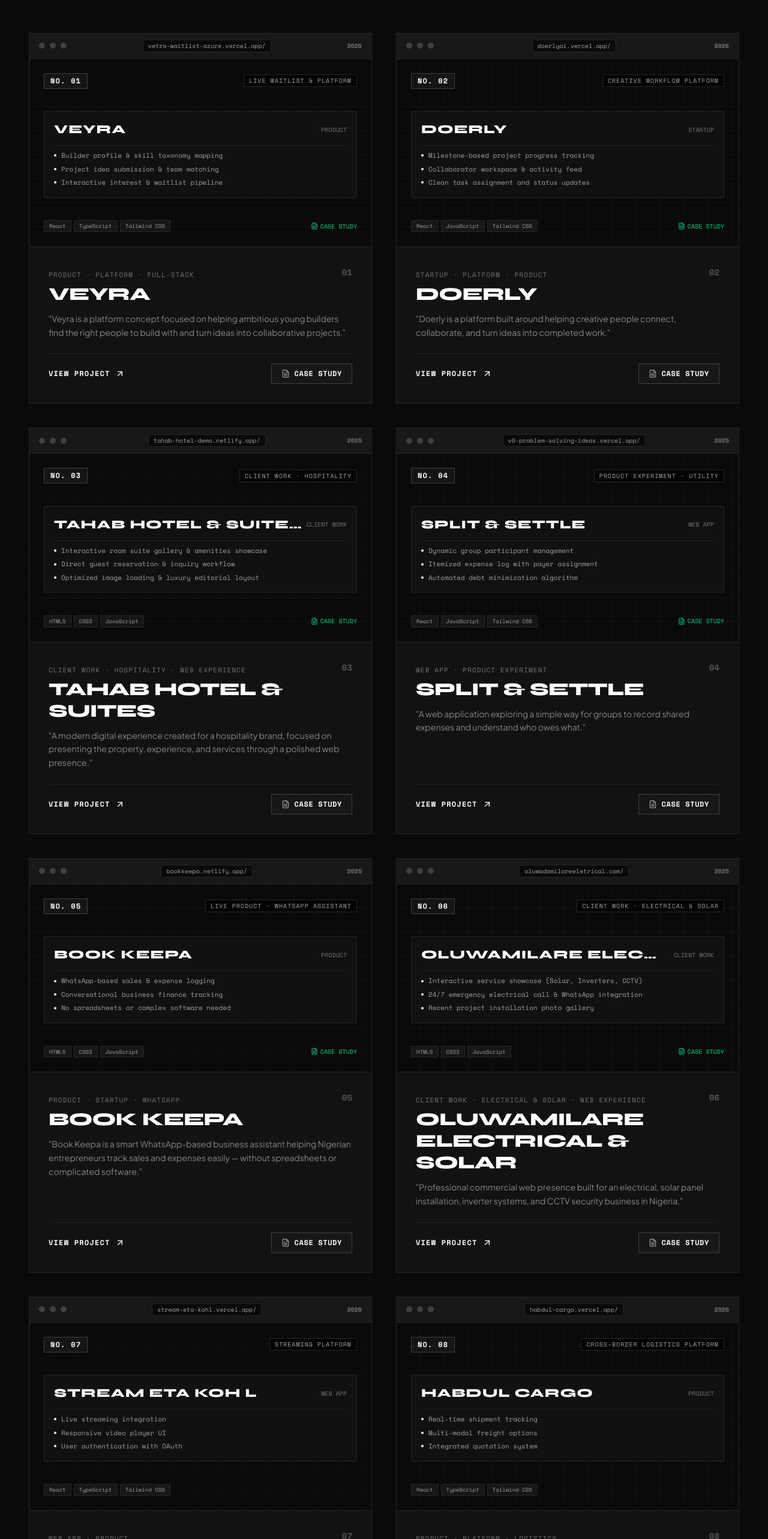
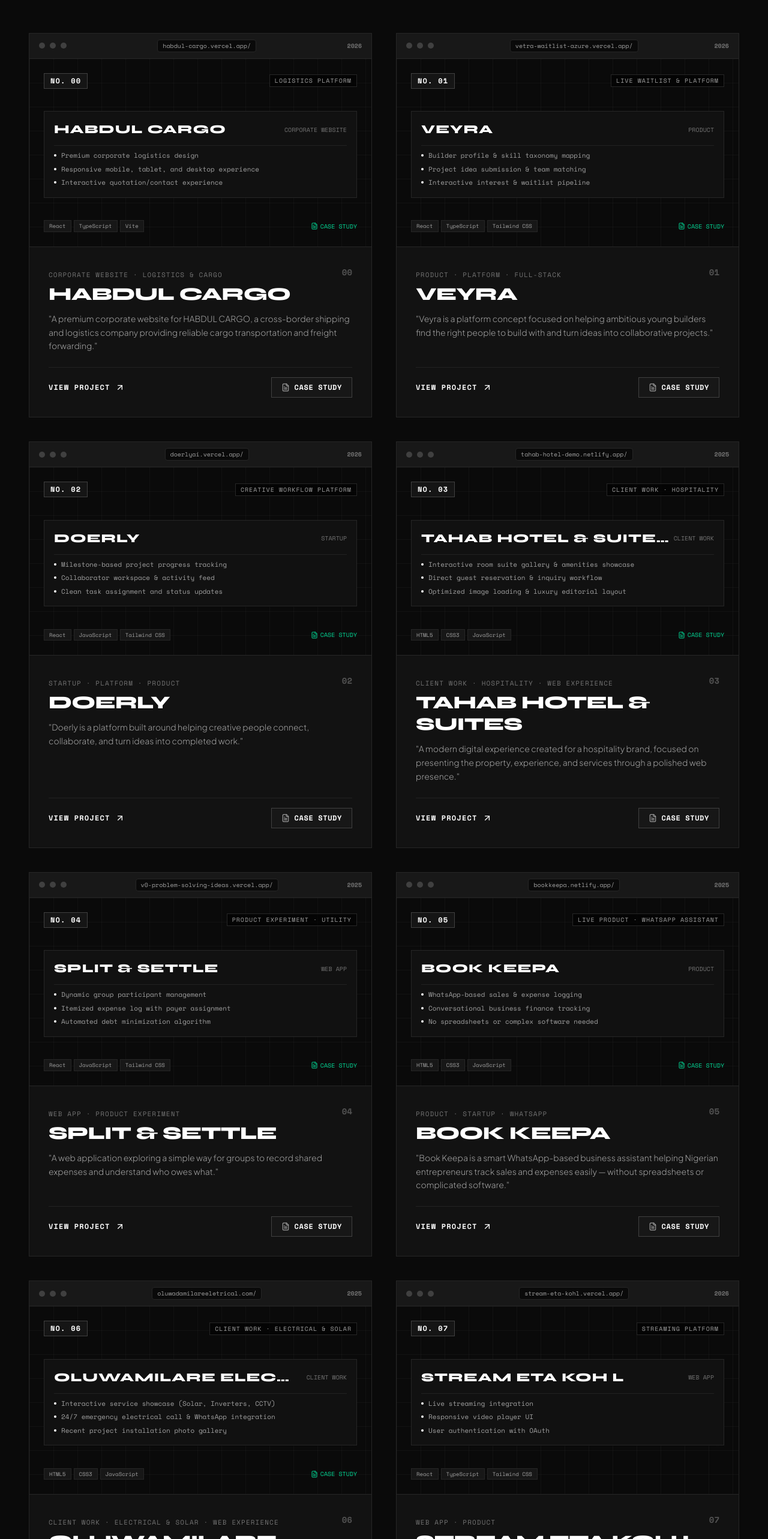
Before and after one commit to Abdul-123t/abdulstar-portfolio, a React (Vite) app: page / in a window 1280 px wide. Shown: the part 2096-4662 px from the top of the page at 60% size. Built offline with nearby package versions, Linux system fonts and the light colour scheme.

Commit message:
Update portfolio content

```diff
--- a/src/components/SelectedWork.tsx
+++ b/src/components/SelectedWork.tsx
@@ -1,8 +1,7 @@
 import React, { useState } from 'react';
 import { Project, FilterCategory } from '../types';
-import { SELECTED_PROJECTS, CLIENT_BUSINESS_WORK } from '../data/portfolioData';
+import { SELECTED_PROJECTS } from '../data/portfolioData';
 import { ProjectCard } from './ProjectCard';
-import { ExternalLink, Filter, Building2, CheckCircle2, MapPin, Globe } from 'lucide-react';
 
 interface SelectedWorkProps {
   onOpenCaseStudy: (project: Project) => void;
@@ -65,118 +64,7 @@ export const SelectedWork: React.FC<SelectedWorkProps> = ({ onOpenCaseStudy }) =
           ))}
         </div>
 
-        {/* Client & Business Work Section */}
-        {(activeFilter === 'ALL' || activeFilter === 'CLIENT WORK') && (
-          <div className="pt-12 sm:pt-16 border-t border-neutral-900 space-y-8 sm:space-y-12">
-            <div className="space-y-3">
-              <div className="inline-flex items-center gap-2 px-3 py-1 bg-neutral-900 border border-neutral-800">
-                <Building2 className="w-3.5 h-3.5 text-neutral-400" />
-                <span className="font-mono text-xs text-neutral-400 uppercase tracking-widest">
-                  CLIENT DIGITAL SETUP
-                </span>
-              </div>
-              <h3 className="font-heading font-extrabold text-2xl sm:text-4xl text-white tracking-tight">
-                CLIENT &amp; BUSINESS WORK
-              </h3>
-              <p className="font-sans text-xs sm:text-base text-neutral-400 leading-relaxed font-light">
-                Google Business Profile setup and digital presence work carried out for local businesses — helping them get found on Google Maps and establish a stronger online footprint.
-              </p>
-            </div>
 
-            {/* Business Work Cards Grid */}
-            <div className="grid grid-cols-1 sm:grid-cols-2 lg:grid-cols-3 gap-4 sm:gap-6">
-              {CLIENT_BUSINESS_WORK.map((biz) => (
-                <div
-                  key={biz.id}
-                  className="bg-[#121212] border border-neutral-800/90 p-4 sm:p-6 flex flex-col justify-between space-y-5 sm:space-y-6 hover:border-neutral-600 transition-colors group overflow-hidden"
-                >
-                  <div className="space-y-2.5 sm:space-y-3 min-w-0">
-                    <div className="flex items-center justify-between gap-2">
-                      <span className="font-mono text-[9px] sm:text-[10px] text-neutral-500 uppercase tracking-wider bg-black/60 px-1.5 sm:px-2 py-0.5 border border-neutral-800 flex items-center gap-1 sm:gap-1.5 truncate min-w-0">
-                        <MapPin className="w-2.5 h-2.5 text-neutral-500 shrink-0" />
-                        <span className="truncate">{biz.category}</span>
-                      </span>
-                      <CheckCircle2 className="w-3.5 h-3.5 sm:w-4 sm:h-4 text-neutral-500 shrink-0" />
-                    </div>
-
-                    <h4 className="font-heading font-bold text-base sm:text-xl text-white tracking-wide group-hover:text-neutral-200 break-words">
-                      {biz.name}
-                    </h4>
-
-                    <div className="border-l-2 border-neutral-700 pl-2.5 sm:pl-3 py-1">
-                      <p className="font-mono text-[10px] sm:text-xs text-neutral-300 font-semibold">
-                        Role: {biz.contribution}
-                      </p>
-                    </div>
-
-                    <p className="font-sans text-[11px] sm:text-xs text-neutral-400 leading-relaxed font-light">
-                      {biz.description}
-                    </p>
-                  </div>
-
-                  <div className="space-y-2.5 sm:space-y-3 min-w-0">
-                    {/* Tech Tags */}
-                    <div className="flex flex-wrap gap-1">
-                      {biz.tech.map((t, idx) => (
-                        <span
-                          key={idx}
-                          className={`font-mono text-[8px] sm:text-[9px] px-1.5 sm:px-2 py-0.5 ${
-                            t === 'Google Business Profile'
-                              ? 'text-blue-400 bg-blue-950/40 border border-blue-800/50'
-                              : 'text-neutral-500 bg-neutral-900'
-                          }`}
-                        >
-                          {t}
-                        </span>
-                      ))}
-                    </div>
-
-                    {/* Action Buttons */}
-                    <div className="pt-2.5 sm:pt-3 border-t border-neutral-800/80 flex flex-col gap-2">
-                      {/* Google Profile Button — primary CTA */}
-                      {biz.googleProfileUrl && (
-                        <a
-                          href={biz.googleProfileUrl}
-                          target="_blank"
-                          rel="noopener noreferrer"
-                          id={`google-profile-${biz.id}`}
-                          className="w-full inline-flex items-center justify-center gap-1.5 px-3 py-2.5 bg-neutral-900 hover:bg-neutral-800 border border-neutral-700 hover:border-neutral-500 text-white font-mono text-[10px] font-bold uppercase tracking-wider transition-all duration-200"
-                        >
-                          <MapPin className="w-3 h-3 text-blue-400 shrink-0" />
-                          <span>View Google Profile</span>
-                          <ExternalLink className="w-2.5 h-2.5 opacity-60 shrink-0" />
-                        </a>
-                      )}
-
-                      {/* Website link — secondary CTA */}
-                      {biz.liveUrl && (
-                        <a
-                          href={biz.liveUrl}
-                          target="_blank"
-                          rel="noopener noreferrer"
-                          id={`website-${biz.id}`}
-                          className="w-full inline-flex items-center justify-center gap-1.5 px-3 py-2.5 border border-neutral-800 hover:border-neutral-600 text-neutral-300 hover:text-white font-mono text-[10px] font-bold uppercase tracking-wider transition-all duration-200"
-                          title="Visit website"
-                        >
-                          <Globe className="w-3 h-3 text-neutral-400 shrink-0" />
-                          <span>Visit Website</span>
-                          <ExternalLink className="w-2.5 h-2.5 opacity-60 shrink-0" />
-                        </a>
-                      )}
-
-                      {/* Fallback if no links at all */}
-                      {!biz.googleProfileUrl && !biz.liveUrl && (
-                        <span className="font-mono text-[9px] text-neutral-600 uppercase">
-                          BUSINESS CLIENT
-                        </span>
-                      )}
-                    </div>
-                  </div>
-                </div>
-              ))}
-            </div>
-          </div>
-        )}
       </div>
     </section>
   );
--- a/src/data/portfolioData.ts
+++ b/src/data/portfolioData.ts
@@ -30,13 +30,64 @@ export const POSITIONING_COPY = {
 export const ABOUT_COPY = {
   headline: "building from ijebu ode thinking globally",
   paragraphs: [
-    "I'm Hassan Abdulsatar Olamide, a NigerianFOUNDER · PRODUCT ENGINEER · DIGITAL BUILDER interested in building technology that solves real problems.",
+    "I'm Hassan Abdulsatar Olamide, a young Nigerian FOUNDER · PRODUCT ENGINEER · DIGITAL BUILDER interested in building technology that solves real problems.",
     "I enjoy working across the entire product lifecycle — from figuring out what should be built, to designing the experience, writing the software, connecting the systems, and getting the product into people's hands.",
     "My long-term ambition is to build technology companies from Africa that can compete on a global stage.",
   ],
 };
 
 export const SELECTED_PROJECTS: Project[] = [
+  {
+    id: "habdul-cargo",
+    number: "00",
+    name: "HABDUL CARGO",
+    category: "CORPORATE WEBSITE · LOGISTICS & CARGO",
+    filterCategories: ["CLIENT WORK", "WEB APPS"],
+    year: "2026",
+    liveUrl: "https://habdul-cargo.vercel.app/",
+    description: "A premium corporate website for HABDUL CARGO, a cross-border shipping and logistics company providing reliable cargo transportation and freight forwarding.",
+    longDescription: "HABDUL CARGO is a modern logistics and cargo website designed to communicate trust, reliability, and operational capability. The website presents HABDUL CARGO as a professional cross-border logistics partner, with dedicated sections for shipping services, destinations, procurement, express delivery, FAQs, workflow, trust, and customer contact.",
+    technologies: ["React", "TypeScript", "Vite", "CSS", "Git", "GitHub"],
+    role: "UI/UX Design & Frontend Development",
+    isFeatured: true,
+    previewType: "website",
+    previewImage: "/assets/habdul-cargo-preview.png",
+    mockupDetails: {
+      badge: "LOGISTICS PLATFORM",
+      stats: [
+        { label: "Focus", value: "Cross-Border Shipping" },
+        { label: "Role", value: "Design & Frontend" },
+        { label: "Status", value: "Completed" },
+      ],
+      features: [
+        "Premium corporate logistics design",
+        "Responsive mobile, tablet, and desktop experience",
+        "Interactive quotation/contact experience",
+        "WhatsApp contact integration",
+      ],
+    },
+    caseStudy: {
+      overview: "Created a polished digital presence that organizes HABDUL CARGO's services into a clear customer journey, communicates trust, and provides straightforward paths for visitors to request information or make contact.",
+      problem: "Traditional logistics businesses often have websites that are difficult to navigate, visually outdated, or fail to clearly communicate their services and credibility to potential customers.",
+      productVision: "To design a premium, modern, corporate, and trustworthy visual language combining strong typography, high-quality cargo imagery, structured layouts, and clear calls to action to reflect the professionalism of a global logistics company.",
+      userExperience: "Dedicated sections for shipping services, destinations, procurement, express delivery, FAQs, workflow, trust, and customer contact.",
+      design: "Premium, modern, corporate, and trustworthy. The visual language combines strong typography, high-quality cargo imagery, structured layouts, and clear calls to action.",
+      technicalArchitecture: "Component-driven React frontend initialized via Vite.",
+      authentication: "N/A",
+      database: "N/A",
+      deployment: "Deployed using modern Git/GitHub version control.",
+      challenges: "Ensuring the website accurately reflects the professionalism and global reach of a cross-border logistics company while maintaining a simple and intuitive user experience.",
+      lessonsLearned: "Clear service communication and direct customer contact pathways are essential for logistics platforms.",
+      metrics: "A production-ready corporate logistics website with a strong visual identity, responsive experience, clear service communication, and direct customer contact pathways.",
+      architectureDiagram: {
+        title: "Habdul Cargo Architecture",
+        nodes: [
+          { label: "React + Vite SPA", sub: "Client Interface", type: "client" },
+          { label: "Static Hosting", sub: "Global Hosting", type: "deploy" },
+        ],
+      },
+    },
+  },
   {
     id: "veyra",
     number: "01",
@@ -350,35 +401,6 @@ export const SELECTED_PROJECTS: Project[] = [
             ],
         },
     },
-    {
-      id: "habdul-cargo",
-      number: "08",
-      name: "HABDUL CARGO",
-      category: "PRODUCT · PLATFORM · LOGISTICS",
-      filterCategories: ["PRODUCTS", "WEB APPS", "LOGISTICS"],
-      year: "2026",
-      liveUrl: "https://habdul-cargo.vercel.app/",
-      description: "Cross‑border shipping and logistics platform offering cargo transport, freight forwarding, procurement and express delivery services.",
-      technologies: ["React", "TypeScript", "Tailwind CSS", "Vite", "Vercel"],
-      role: "Founder & Full‑Stack Builder",
-      isFeatured: true,
-      previewType: "app",
-      previewImage: "/habdul-cargo-preview.png",
-      mockupDetails: {
-        badge: "CROSS‑BORDER LOGISTICS PLATFORM",
-        stats: [
-          { label: "Focus", value: "Cargo & Freight" },
-          { label: "Architecture", value: "Serverless SPA" },
-          { label: "Deployment", value: "Vercel Edge" }
-        ],
-        features: [
-          "Real‑time shipment tracking",
-          "Multi‑modal freight options",
-          "Integrated quotation system",
-          "Responsive design for global users"
-        ]
-      },
-    },
 ];
 
 export const CLIENT_BUSINESS_WORK: ClientBusinessWork[] = [
--- a/src/types.ts
+++ b/src/types.ts
@@ -1,4 +1,4 @@
-export type FilterCategory = 'ALL' | 'PRODUCTS' | 'CLIENT WORK' | 'WEB APPS' | 'EXPERIMENTS' | 'LOGISTICS';
+export type FilterCategory = 'ALL' | 'PRODUCTS' | 'CLIENT WORK' | 'WEB APPS' | 'EXPERIMENTS';
 
 export interface CaseStudySection {
   number: string;
```
Also changed, not shown: public/assets/habdul-cargo-preview.png (added).
